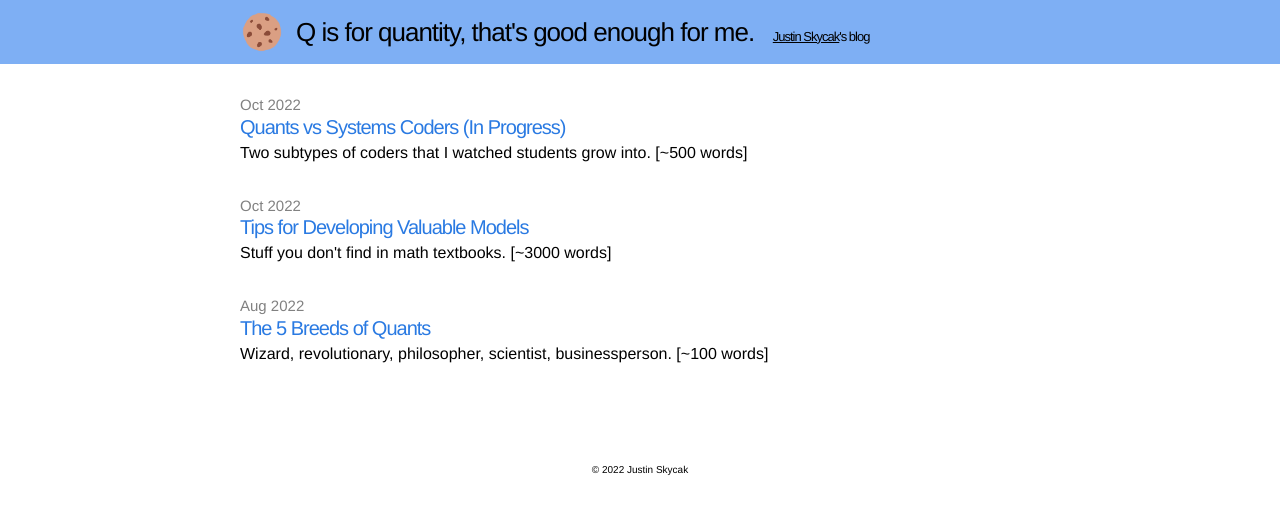
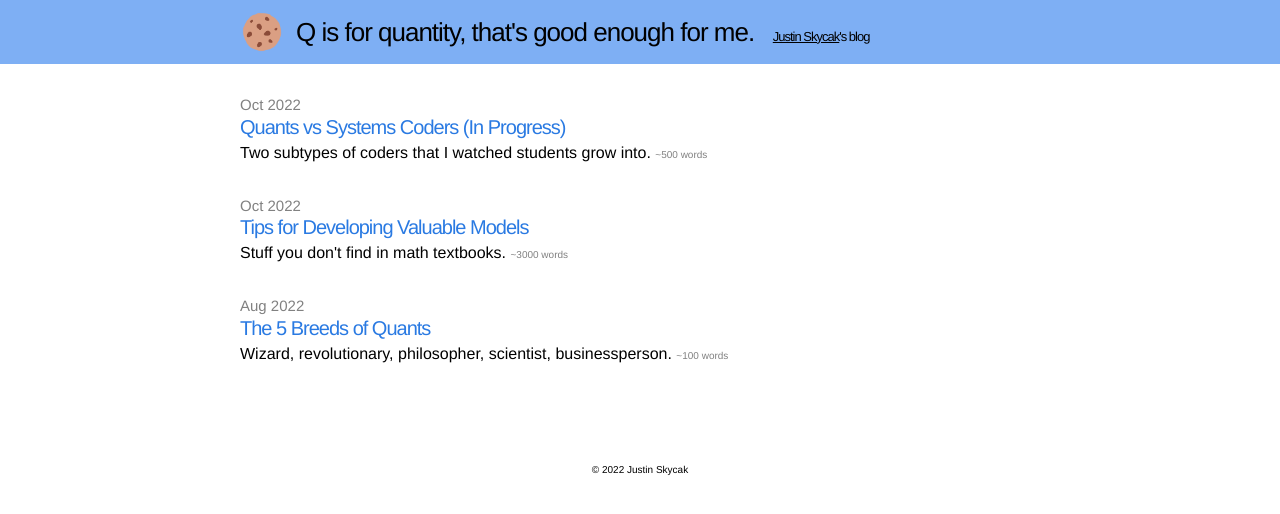
Before and after one commit to quantmonster/quantmonster.github.io, a Jekyll site: the page built from index.html, in a window 1280 px wide. Shown: the top 514 px of the page. Built offline with Jekyll 4.4.1, drawn with Linux system fonts in a browser that asks for light colours.

Commit message:
add wordcount attribute

```diff
--- a/css/main.css
+++ b/css/main.css
@@ -167,6 +167,12 @@ a:visited { color: #2A7AE2; }
 .posts .post-date {
   display: block;
   font-size: 15px;
+  color: #818181;
+  text-decoration: none;
+}
+
+.posts .post-wordcount {
+  font-size: 10px;
   color: #818181;
   text-decoration: none;
 }
--- a/index.html
+++ b/index.html
@@ -10,7 +10,7 @@ layout: default
         <span class="post-date">{{ post.date | date: "%b %Y" }}</span><!--<span class="post-date">{{ post.date | date: "%b %-d, %Y" }}</span>-->
         <a class="post-link" href="{{ post.url | prepend: site.baseurl }}">{{ post.title }}</a>
         <br>
-        {{ post.excerpt }}
+        {{ post.excerpt }} <span class="post-wordcount">~{{ post.wordcount }} words</span>
       </li>
     {% endfor %}
   </ul>
```
Also changed, not shown: _posts/2022-08-31-breeds-of-quants.md (+2 -1 lines), _posts/2022-10-13-modeling-tips.md (+2 -1 lines), _posts/2022-10-27-quants-vs-systems-coders.md (+2 -1 lines).
